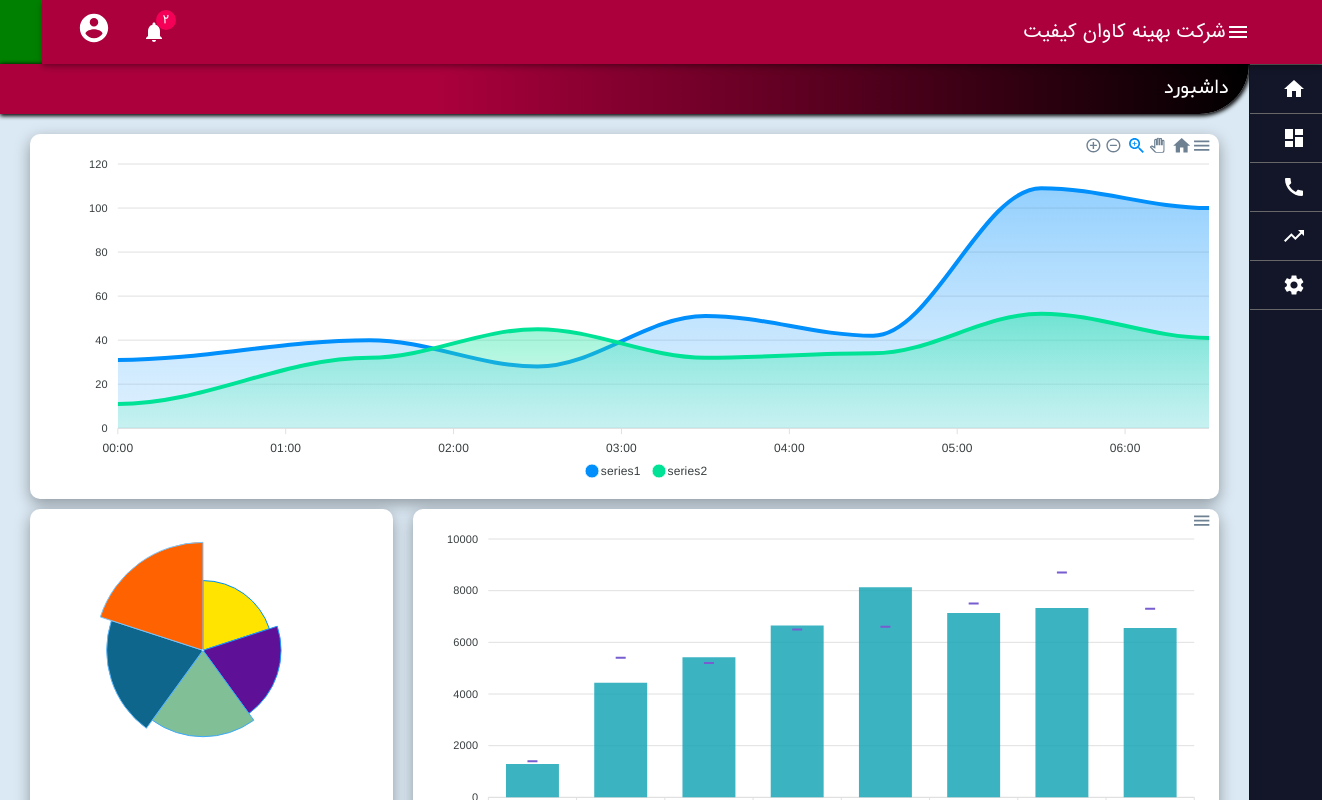
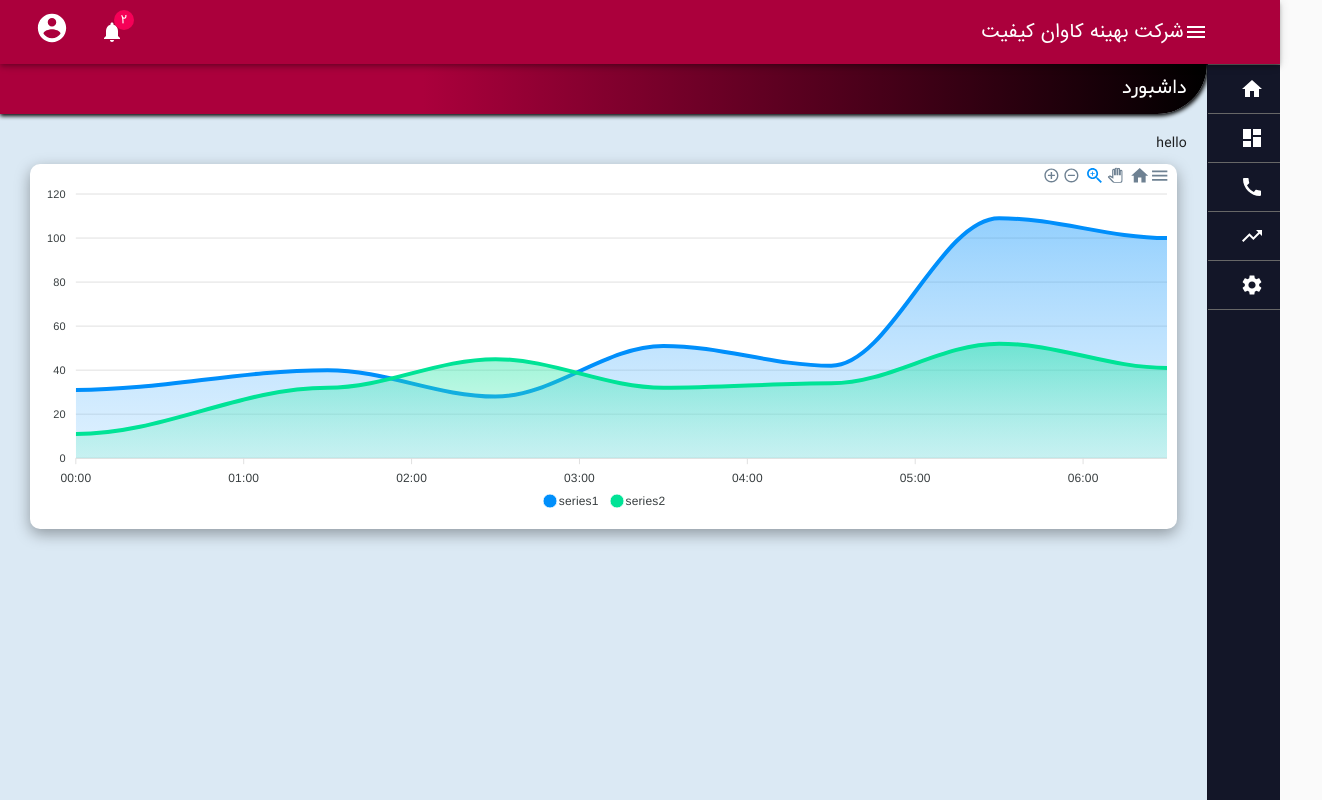
Before and after one commit to reza-ya-57/CallCenter, a React (Create React App) app: page /dashboard in a window 1280 px wide. Shown: the top 800 px of the page, 1322 px wide, since content can reach past the window. Built offline with nearby package versions, Linux system fonts and the light colour scheme; what jss-rtl would draw is missing.

Commit message:
rerender on open drawer working on ...

```diff
--- a/src/Components/Drawer/Drawer.js
+++ b/src/Components/Drawer/Drawer.js
@@ -1,4 +1,3 @@
-
 
 
 // Header and SideMenu
@@ -11,7 +10,7 @@ import { useHistory } from 'react-router';
 import clsx from 'clsx';
 import { makeStyles, useTheme } from '@material-ui/core/styles';
 import Drawer from '@material-ui/core/Drawer';
-import { useSelector } from 'react-redux';
+import { useSelector , useDispatch } from 'react-redux';
 import AppBar from '@material-ui/core/AppBar';
 import Toolbar from '@material-ui/core/Toolbar';
 import List from '@material-ui/core/List';
@@ -219,6 +218,7 @@ const useStyles = makeStyles((theme) => ({
   const classes = useStyles();
   const history = useHistory();
   const state = useSelector(state => state.theme);
+  const dispatch = useDispatch();
   const theme = useTheme();
   const [open, setOpen] = React.useState(false);
   const [HeaderMessage , setHeaderMessage] = useState("");
@@ -327,6 +327,7 @@ const useStyles = makeStyles((theme) => ({
 
 
   const handleDrawerOpen = () => {
+    dispatch({type:"rerender"})
     setOpen(true);
   };
 
--- a/src/Pages/Dashboard/DashboardPage.js
+++ b/src/Pages/Dashboard/DashboardPage.js
@@ -1,26 +1,59 @@
 import React  from "react";
+import { useSelector } from "react-redux";
+import { makeStyles } from "@material-ui/core";
 import ColumnChart from "./Charts/ColumnChart";
 import SplineChart from "./Charts/SplineChart";
 import MonoChromeChart from "./Charts/MonoChromeChart";
+import clsx from 'clsx';
+
+
+
+const columnChartMaxWidth = "200px";
+const useStyle = makeStyles(theme => ({
+    Root: {
+        width: "100%" ,
+        display: "flex" ,
+        flexDirection: "column" ,
+        flexWrap: "wrap"
+    } ,
+
+    Chart: {
+        backgroundColor: "white" ,
+        boxShadow: "rgba(0, 0, 0, 0.35) 0px 5px 15px " ,
+        borderRadius: "10px" ,
+        margin: "10px"
+    } ,
+
+    columnChart: {
+        // maxWidth: columnChartMaxWidth ,
+        height: "300px"
+    } ,
+
+    monoChromeChart: {
+        height: "300px"
+    }
+}))
 
 const DashboardPage = (props) => {
-
+    const state = useSelector(state => state.apex)
+    const classes = useStyle();
     return (
-            <div style={{width: "100%" , display: "flex" , flexDirection: "column" , flexWrap: "wrap"}}>
-                <div style={{backgroundColor: "white" , boxShadow: "rgba(0, 0, 0, 0.35) 0px 5px 15px " , borderRadius: "10px" , margin: "0px 10px"   }}>
+            <div>
+                {state.reRender}
+                <div className={classes.Chart}>
                     <SplineChart />
                     {/* <PopularAreaChart /> */}
                 </div>
-                    <div style={{display: "flex"}}>
-                        <div style={{backgroundColor: "white" , boxShadow: "rgba(0, 0, 0, 0.35) 0px 5px 15px " , borderRadius: "10px"  , width: "70%" , margin: "10px"  }}>
+                {/* <div style={{display: "flex"}}>
+                    <div className={clsx(classes.Chart , classes.columnChart)}>
 
-                        <ColumnChart />
-                        </div >
-                        <div style={{backgroundColor: "white" , boxShadow: "rgba(0, 0, 0, 0.35) 0px 5px 15px " , borderRadius: "10px"  , width: "30%" , margin: "10px"  }}>
+                    <ColumnChart />
+                    </div >
+                    <div className={clsx(classes.Chart , classes.monoChromeChart)}>
 
-                        <MonoChromeChart />
-                        </div >
-                </div>
+                    <MonoChromeChart />
+                    </div >
+                </div> */}
             </div>
     )
 }
--- /dev/null
+++ b/src/Redux/Reducers/apexReducer.js
@@ -0,0 +1,18 @@
+
+
+const initialState = {
+    reRender: "hello"
+}
+
+export const apexReducer = (state = initialState , action) => {
+    switch(action.type) {
+        case("rerender"):
+        return {
+            reRender: "goodby"
+        }
+
+        default: return state
+    }
+}
+
+export default apexReducer;
--- a/src/index.js
+++ b/src/index.js
@@ -14,6 +14,7 @@ import thunk from 'redux-thunk';
 
 import {authReducer} from "./Redux/Reducers/authReducer";
 import themeReducer from "./Redux/Reducers/ThemeReducer";
+import apexReducer from './Redux/Reducers/apexReducer';
 
 
 const jss = create({ plugins: [...jssPreset().plugins, rtl()] });
@@ -22,7 +23,8 @@ const composeEnhancers = window.__REDUX_DEVTOOLS_EXTENSION_COMPOSE__ || compose;
 
 const rootReducer = combineReducers({
   auth: authReducer ,
-  theme: themeReducer
+  theme: themeReducer ,
+  apex: apexReducer
 })
 
 const store = createStore(rootReducer, composeEnhancers(
```
Also changed, not shown: src/Theme/Theme.js (+27 -25 lines), src/ReadMe.txt.
